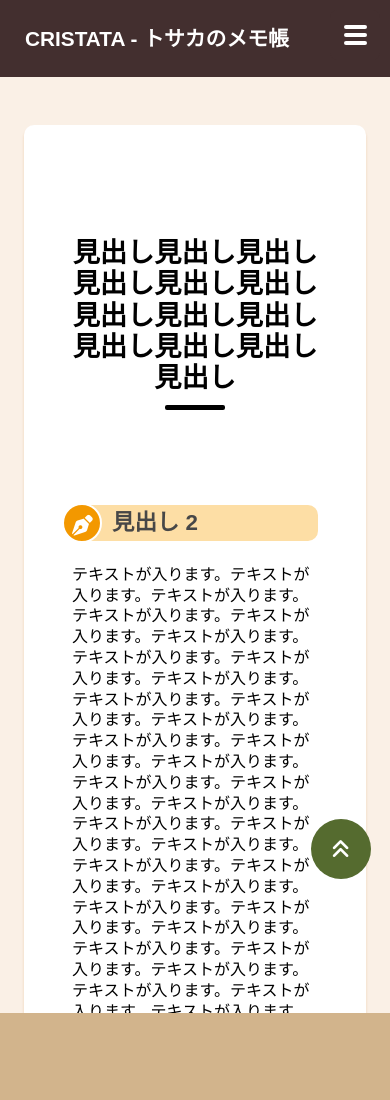
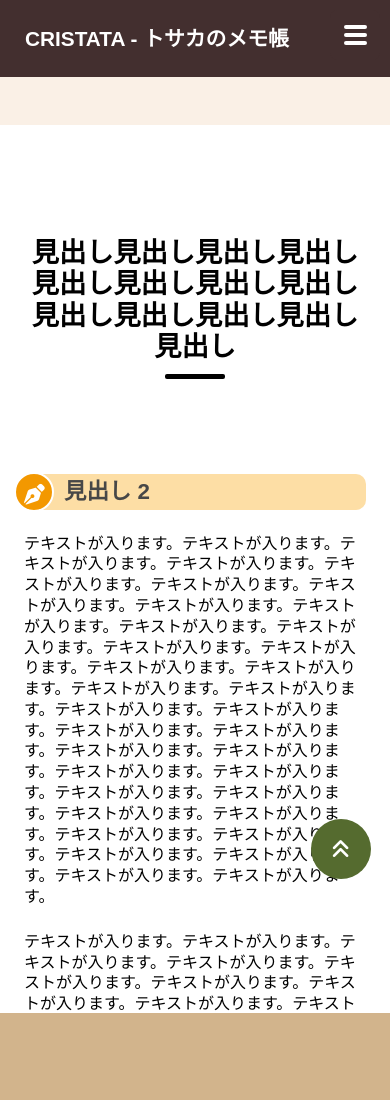
Before and after one commit to tosakax2/github.io, a plain HTML site: page index.html in a window 390 px wide. Shown: the top 1100 px of the page. Drawn offline with nearby package versions, Linux system fonts and the light colour scheme; some packages are replaced by stand-ins of ours.

Commit message:
Add files via upload

```diff
--- a/css/style.css
+++ b/css/style.css
@@ -185,11 +185,6 @@ main {
   border-radius: 10px;
   box-shadow: 0 3px 3px rgba(202, 100, 0, 0.2);
 }
-@media screen and (max-width: 900px) {
-  #box-main {
-    min-width: 0;
-  }
-}
 @media screen and (max-width: 1200px) {
   #box-sub {
     display: none;
@@ -277,3 +272,15 @@ small {
   background: #432f2f;
   padding: 20px;
 }
+
+@media screen and (max-width: 700px) {
+  #box-main {
+    border-radius: 0;
+    margin-right: 0;
+    margin-left: 0;
+  }
+  article {
+    padding-right: 1rem;
+    padding-left: 1rem;
+  }
+}
--- a/index.html
+++ b/index.html
@@ -67,7 +67,6 @@
       </div>
       <div id="box-sub">
         <section>
-          <h2>見出し 2</h2>
           <p>ここがサブボックス</p>
         </section>
       </div>
```
